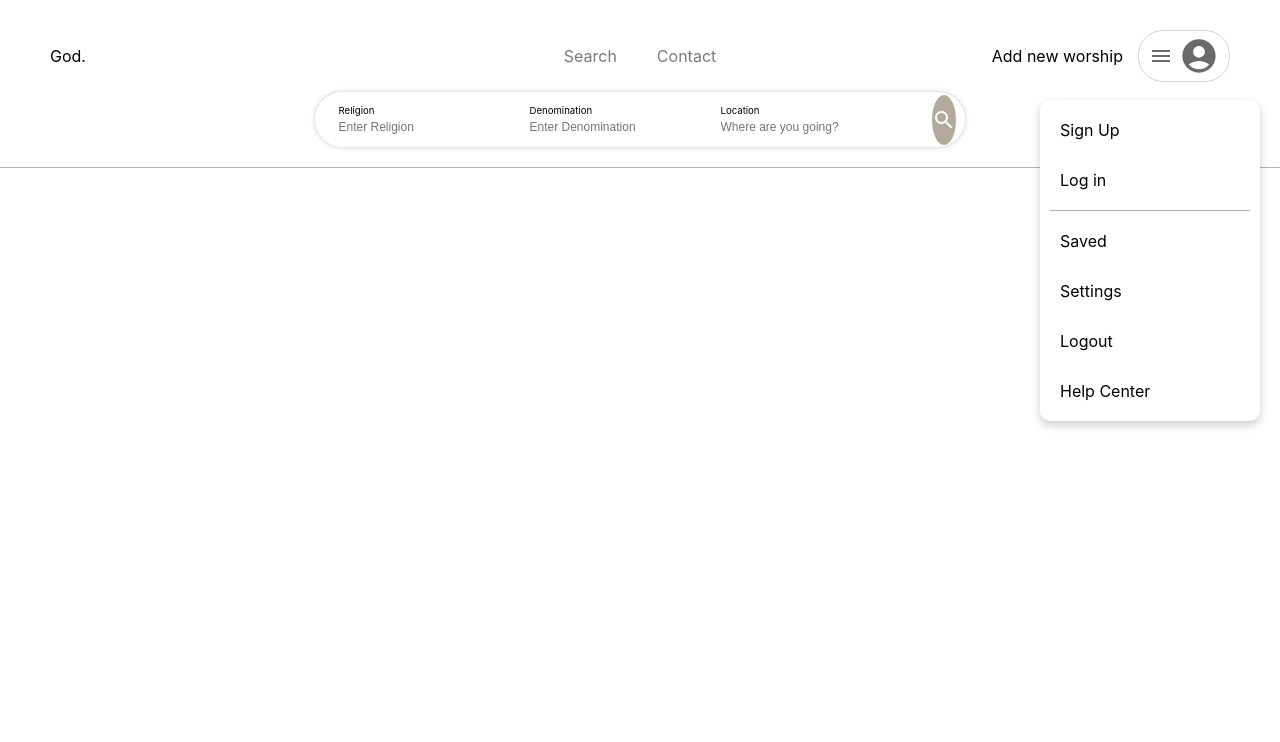
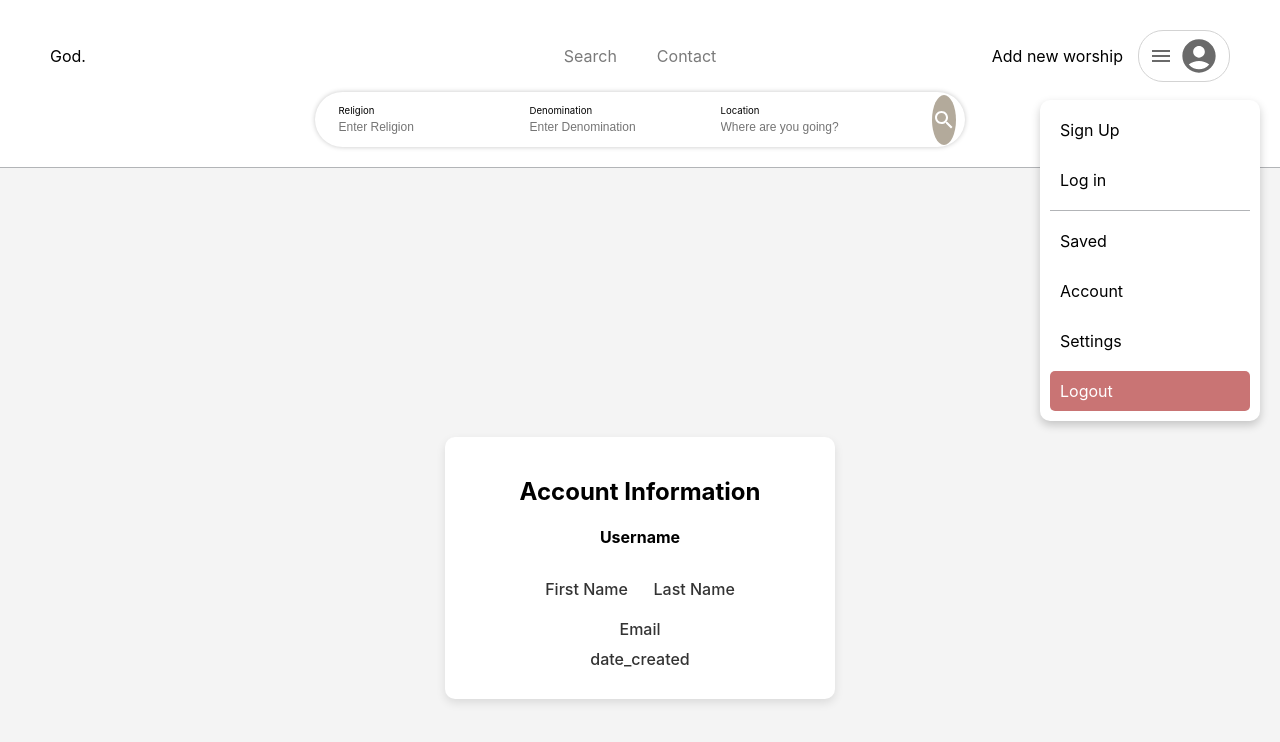
Before and after one commit to jerrybenn/WebDesignProject, a React (Create React App) app in the folder god/: page /account in a window 1280 px wide. Both pictures are taken after a click on the element 1184 px from the left and 56 px from the top of the page. Shown: the top 742 px of the page. Built offline with nearby package versions, Linux system fonts and the light colour scheme.

Commit message:
Account page programmed

```diff
--- a/god/src/App.js
+++ b/god/src/App.js
@@ -6,9 +6,9 @@ import Search from './pages/searchPage/Search';
 import Navbar from './components/navbarFolder/Navbar';
 import Contact from './pages/contactPage/Contact';
 import AddNewWorship from './pages/addNewWorshipPage/AddNewWorship';
-import  Saved from './pages/savedPage/Saved';
+import Saved from './pages/savedPage/Saved';
 import Settings from './pages/settingsPage/Settings';
-
+import Account from './pages/accountPage/Account';
 import { BrowserRouter, Routes, Route, } from 'react-router-dom';
 
 
@@ -26,6 +26,7 @@ function App() {
         <Route path="/addNewWorship" element={<AddNewWorship />} />
         <Route path="/saved" element={<Saved />} />
         <Route path="/settings" element={<Settings />} />
+        <Route path="/account" element={<Account />} />
         </Routes>
     </BrowserRouter>
   );
--- a/god/src/components/navbarFolder/Navbar.css
+++ b/god/src/components/navbarFolder/Navbar.css
@@ -120,6 +120,19 @@
     background: #f5f5f5 !important; /* Ensure hover is applied */
 }
 
+.dropdownMenu .logout {
+    color: white;
+    background:rgb(201, 116, 116) !important;
+    text-decoration: none;
+    padding: 10px;
+    border-radius: 5px;
+    transition: background 0.3s ease;
+}
+
+.dropdownMenu .logout:hover {
+    color: black;
+    background:rgb(228, 180, 180) !important; /* Ensure hover is applied */
+}
 
 .searchBar {
     width:650px;
@@ -169,8 +182,6 @@ input[type="text"]{
     font-size:0.75rem;
 }
 
-
-
 search{
     display: flex; /* Ensures content is centered */
     align-items: center;
--- a/god/src/components/navbarFolder/Navbar.jsx
+++ b/god/src/components/navbarFolder/Navbar.jsx
@@ -93,9 +93,9 @@ const Navbar = () => {
                             <div className="menuItem" onClick= {handleLoginClick}>Log in </div>
                             <Divider sx={{width: "100%" , borderColor: "#B2B4B7FF"}}/>
                             <Link className="menuItem" to="/saved">Saved</Link>
+                            <Link className="menuItem" to ="/account">Account</Link>
                             <Link className="menuItem" to ="/settings">Settings</Link>
-                            <div className="menuItem">Logout</div>
-                            <div className="menuItem">Help Center</div>
+                            <div className="logout">Logout</div>
                         </div>
                     )}
                 </div>
--- /dev/null
+++ b/god/src/pages/accountPage/Account.css
@@ -0,0 +1,33 @@
+.body {
+   width: 100vw;
+   height: 100vh;
+   display: flex;
+   justify-content: center;
+   align-items: center;
+   background-color: #f4f4f4;
+}
+
+.container {
+   background: white;
+   padding: 20px;
+   border-radius: 10px;
+   box-shadow: 0 4px 10px rgba(0, 0, 0, 0.1);
+   width: 350px;
+   text-align: center;
+}
+
+
+
+.container p {
+   font-size: 16px;
+   color: #333;
+   margin: 10px 0;
+   font-weight: 500;
+}
+
+.flexRow {
+   display: flex;
+   flexDirection: row;
+   justify-content: center;
+   gap: 2vw;
+}
--- /dev/null
+++ b/god/src/pages/accountPage/Account.jsx
@@ -0,0 +1,22 @@
+import React from 'react'
+import './Account.css'
+
+
+const Account = () => {
+   return (
+      <div className='body'>
+         <div className='container'>
+            <h2>Account Information</h2>
+            <h4>Username</h4>
+            <div className='flexRow'>
+               <p>First Name</p>
+               <p>Last Name</p>
+            </div>
+            <p>Email</p>
+            <p>date_created</p>
+         </div>
+      </div>
+   )
+}
+
+export default Account
```
Lines whose indentation alone changed are shown as unchanged.
